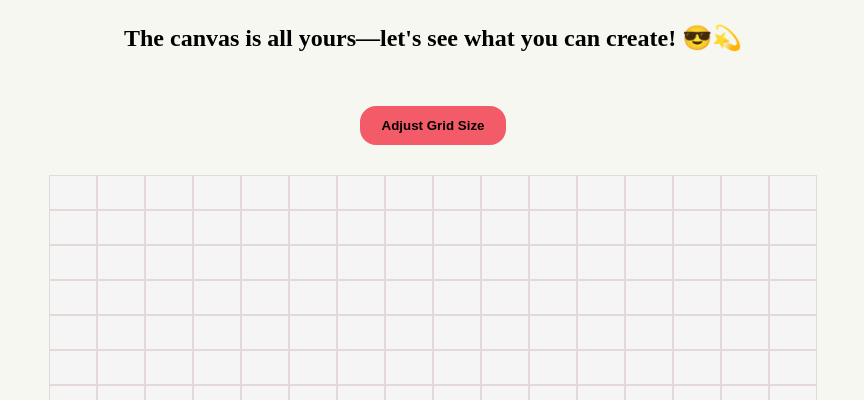
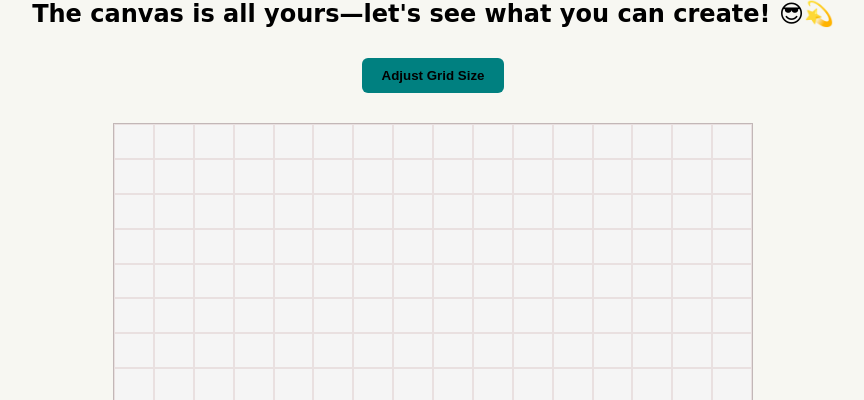
Before and after one commit to Mil9nn/etch-a-sketch, a plain HTML site: page index.html in a window 1280 px wide. Shown: the top 400 px of the page, without its empty margins (207-1071 px from the left). Drawn offline with Linux system fonts and the light colour scheme.

Commit message:
changed dimensions of main grid container from view port to pixels

```diff
--- a/style.css
+++ b/style.css
@@ -1,36 +1,44 @@
+* {
+    padding: 0;
+    margin: 0;
+    box-sizing: border-box;
+}
+
 #container {
-    width: 60vw;
-    height: 70vh;
+    max-width: 40rem;
+    height: 35rem;
     display: grid;
     margin: 0 auto;
     grid-template-columns: repeat(16, 1fr);
     grid-template-rows: repeat(16, 1fr);
+    border: 1px solid #c2b7b7;
 }
 
 body {
     text-align: center;
     background-color: #f7f7f2;
+    font-family:cursive;
 }
 
 .gridBox {
-    border: 1px solid #e3d9d9;
+    border: 1px solid #e9e0e0;
 }
 
 .btn {
     margin: 30px 0px;
     padding: 10px 20px;
-    border-radius: 16px;
-    background-color: #f45b69;
-    border: 2px solid #f45b69;
+    border-radius: 6px;
+    background-color: teal;
+    border: none;
     font-weight: bold;
 }
 
 .btn:hover {
-    background-color: #c61524;
-    border: 2px solid #c61524;
+    background-color: #448e8e;
 }
 
 .title {
     font-size: 1.5rem;
     font-weight: bold;
+    display: inline;
 }
```
